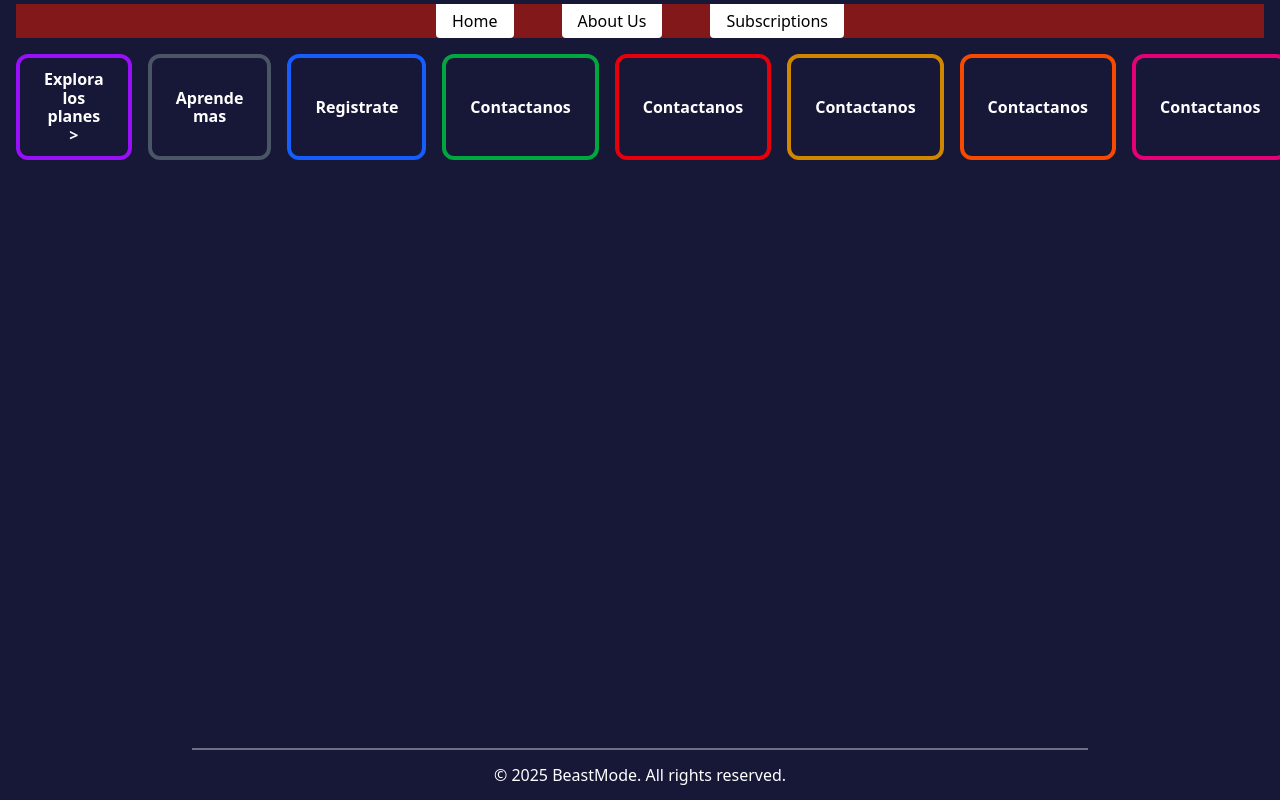
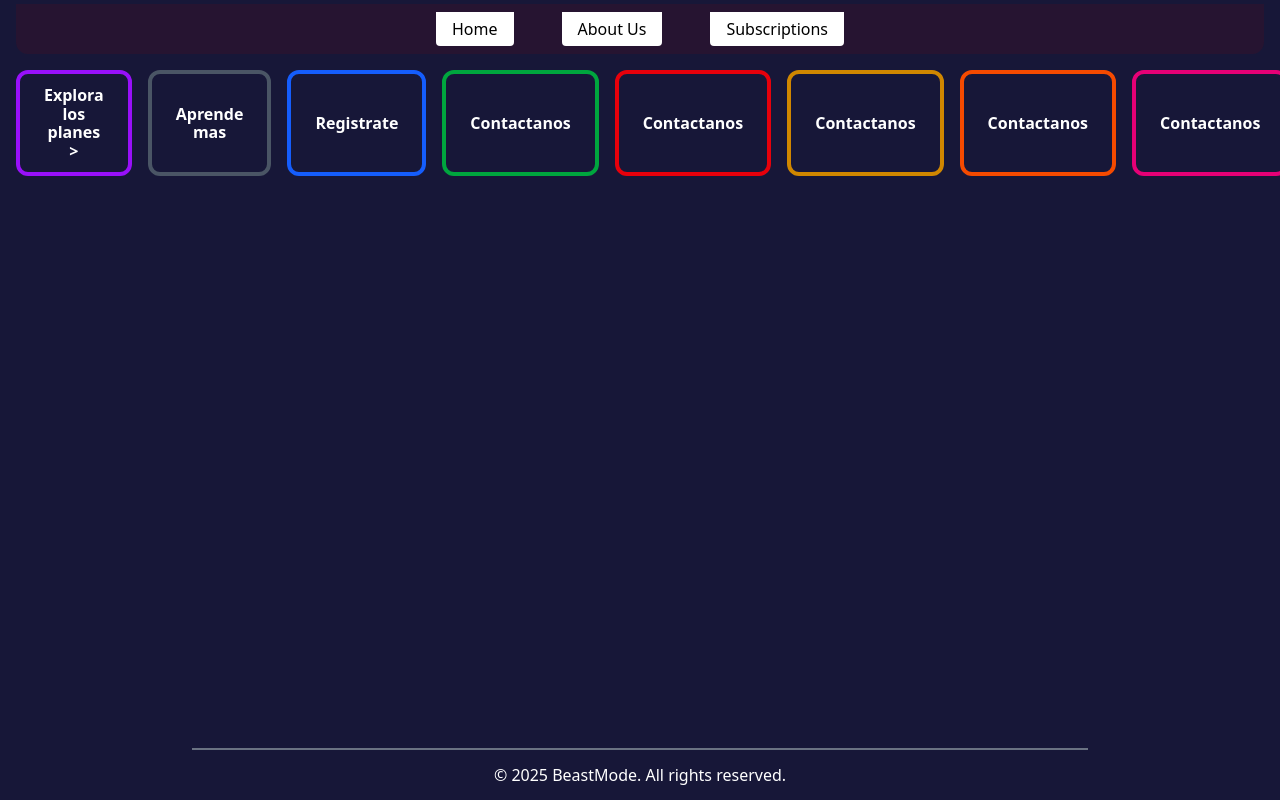
Before and after one commit to beastmode-pf-proyect/beastmode, a Next.js app in the folder frontend/front/: page / in a window 1280 px wide. Shown: the top 800 px of the page. Built offline with nearby package versions, Linux system fonts and the light colour scheme.

Commit message:
modificando el bg de la vista header

```diff
--- a/frontend/front/src/Views/Header/Header.tsx
+++ b/frontend/front/src/Views/Header/Header.tsx
@@ -4,7 +4,7 @@ import React, { ReactElement } from "react";
 export const Header: React.FC = (): ReactElement => {
 
     return (
-        <div className="mt-1 bg-red-900 bg-opacity-50">
+        <div className="mt-1 p-2 bg-[#640D14]/20 rounded-b-xl">
             <Navbar />
         </div>
     )
```
